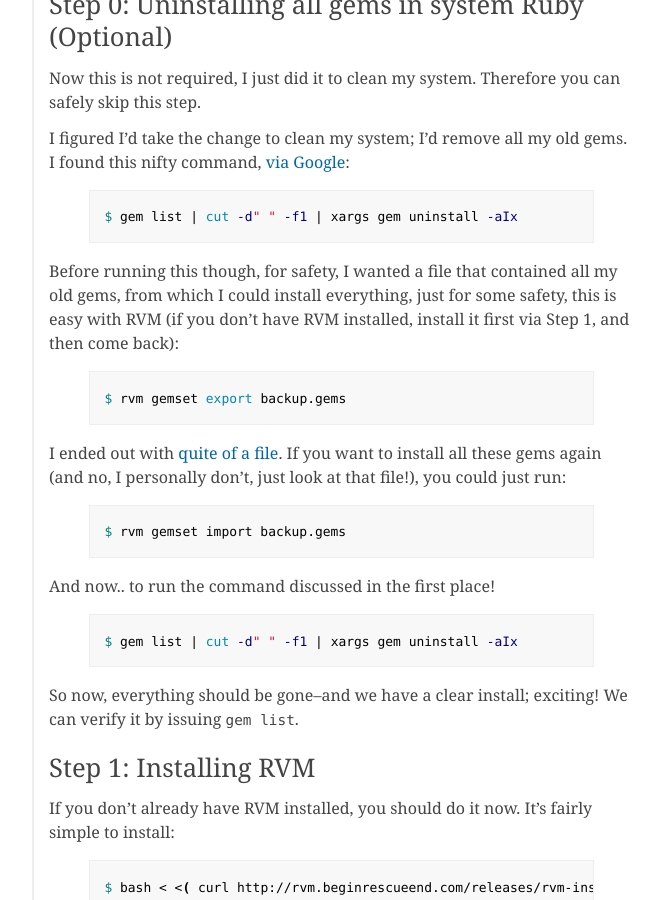
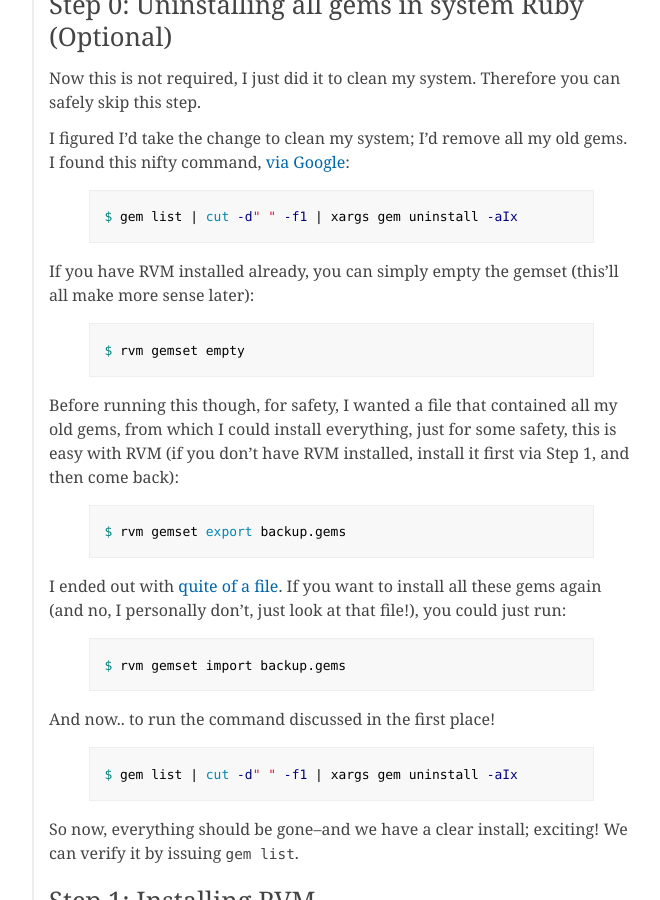
Before and after one commit to igor47/blog, a Jekyll site: the page built from _posts/2010-09-07-getting-up-and-running-with-ruby-and-rvm.md, in a window 1280 px wide and 900 px high, scrolled down 430 px. Shown: the whole window, without its empty margins (218-878 px from the left). Built offline with Jekyll 4.4.1, drawn with Linux system fonts in a browser that asks for light colours; Markdown is read by kramdown in place of the engine named in the settings; comment, search, counter and statistics services are not loaded.

Commit message:
Added example of emptying gemset with RVM.

```diff
--- a/_posts/2010-09-07-getting-up-and-running-with-ruby-and-rvm.md
+++ b/_posts/2010-09-07-getting-up-and-running-with-ruby-and-rvm.md
@@ -16,6 +16,12 @@ I figured I'd take the change to clean my system; I'd remove all my old gems. I
 
 {% highlight bash %}
 $ gem list | cut -d" " -f1 | xargs gem uninstall -aIx
+{% endhighlight %}
+
+If you have RVM installed already, you can simply empty the gemset (this'll all make more sense later):
+
+{% highlight bash %}
+$ rvm gemset empty
 {% endhighlight %}
 
 Before running this though, for safety, I wanted a file that contained all my old gems, from which I could install everything, just for some safety, this is easy with RVM (if you don't have RVM installed, install it first via Step 1, and then come back):
```
Also changed, not shown: other parts of _posts/2010-09-07-getting-up-and-running-with-ruby-and-rvm.md (+1 -1 lines).
